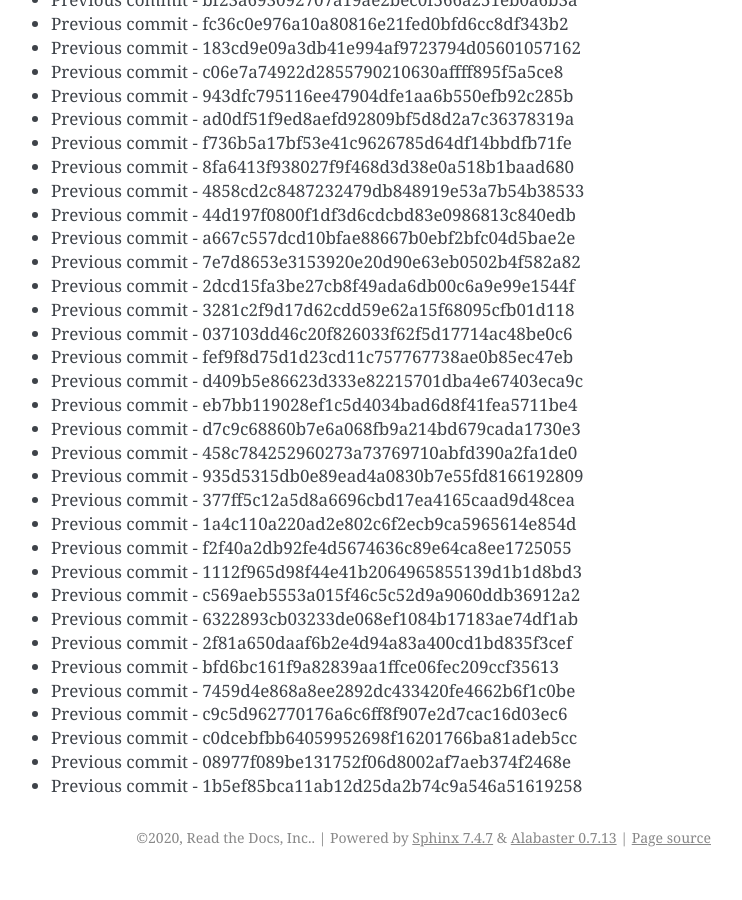
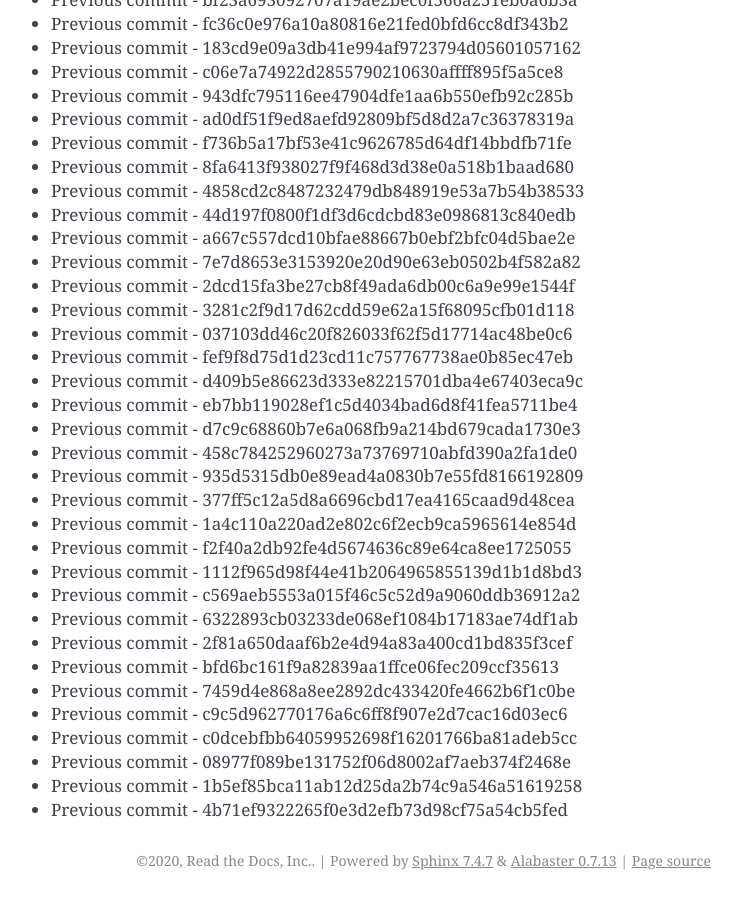
Before and after one commit to readthedocs/rtd-git-stresstest, a Sphinx documentation site: the page built from docs/updates.rst, in a window 1280 px wide and 900 px high, scrolled down 101530 px. Shown: the whole window, without its empty margins (399-1141 px from the left). Built offline with Sphinx 7.4.7, drawn with Linux system fonts in a browser that asks for light colours; before the commit the page ends 102407 px from its top, so only the background shows below that.

Commit message:
Generating commit from previous: 4b71ef9322265f0e3d2efb73d98cf75a54cb5fed

```diff
--- a/docs/updates.rst
+++ b/docs/updates.rst
@@ -4298,3 +4298,4 @@ It can be tested for any performance characteristics.
 * Previous commit - c0dcebfbb64059952698f16201766ba81adeb5cc
 * Previous commit - 08977f089be131752f06d8002af7aeb374f2468e
 * Previous commit - 1b5ef85bca11ab12d25da2b74c9a546a51619258
+* Previous commit - 4b71ef9322265f0e3d2efb73d98cf75a54cb5fed
```
